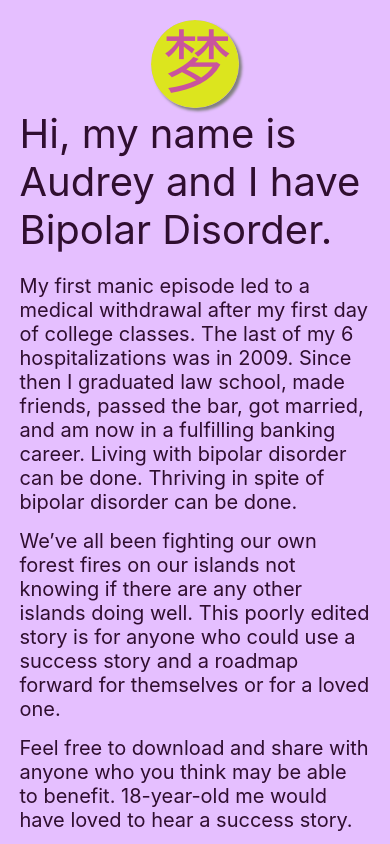
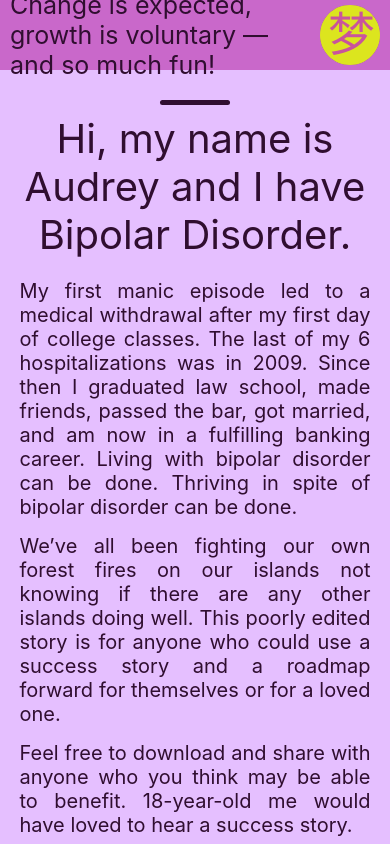
Before and after one commit to lkmarcum/Audrey-Marcum-v2, a React (Create React App) app in the folder audrey-marcum/: page / in a window 390 px wide. Shown: the top 844 px of the page. Built offline with nearby package versions, Linux system fonts and the light colour scheme.

Commit message:
added components for updated mobile styling

```diff
--- a/audrey-marcum/src/App.css
+++ b/audrey-marcum/src/App.css
@@ -1,3 +1,9 @@
 .App {
   display: flex;
 }
+
+@media (max-width: 500px) {
+  .App {
+    flex-direction: column;
+  }
+}
--- a/audrey-marcum/src/App.js
+++ b/audrey-marcum/src/App.js
@@ -3,10 +3,12 @@ import logo from "./logo.svg";
 import "./App.css";
 import Sidebar from "./components/Sidebar";
 import Homepage from "./components/Homepage";
+import Header from "./components/Header";
 
 function App() {
   return (
     <div className="App">
+      <Header />
       <Sidebar />
       <Homepage />
     </div>
--- /dev/null
+++ b/audrey-marcum/src/components/Header.js
@@ -0,0 +1,14 @@
+import React from "react";
+import "../styles/header.scss";
+import logo from "../logo2.svg";
+
+const Header = (props) => {
+  return (
+    <header>
+      <h1>Change is expected, growth is voluntary — and so much fun!</h1>
+      <img src={logo} />
+    </header>
+  );
+};
+
+export default Header;
--- a/audrey-marcum/src/components/Homepage.js
+++ b/audrey-marcum/src/components/Homepage.js
@@ -7,6 +7,7 @@ const Homepage = (props) => {
   return (
     <div className="homepage">
       <img src={logo} />
+      <div className="dash" />
       <h1>Hi, my name is Audrey and I have Bipolar Disorder.</h1>
       <p>
         My first manic episode led to a medical withdrawal after my first day of
--- /dev/null
+++ b/audrey-marcum/src/styles/header.scss
@@ -0,0 +1,30 @@
+header {
+  display: none;
+
+  @media (max-width: 500px) {
+    display: block;
+    height: 70px;
+    width: 100%;
+    display: flex;
+    justify-content: space-between;
+    align-items: center;
+    color: rgb(48, 14, 48);
+    background: #c968ca;
+    margin-bottom: 10px;
+  }
+
+  h1 {
+    @media (max-width: 500px) {
+      font-size: 2.5rem;
+      margin-left: 10px;
+    }
+  }
+
+  img {
+    @media (max-width: 500px) {
+      width: 60px;
+      margin-right: 10px;
+      margin-left: 10px;
+    }
+  }
+}
--- a/audrey-marcum/src/styles/homepage.scss
+++ b/audrey-marcum/src/styles/homepage.scss
@@ -16,20 +16,44 @@
     margin-top: 40px;
 
     @media (max-width: 500px) {
-      width: 25%;
-      margin-left: 37.5%;
+      // width: 25%;
+      // margin-left: 37.5%;
+      // margin-top: 20px;
+      display: none;
+    }
+  }
+
+  .dash {
+    display: none;
+
+    @media (max-width: 500px) {
+      display: block;
+      background: rgb(48, 14, 48);
+      height: 5px;
+      width: 20%;
+      margin-left: 40%;
       margin-top: 20px;
+      margin-bottom: 10px;
+      border-radius: 5px;
     }
   }
 
   h1 {
     font-size: 4rem;
     margin-bottom: 20px;
+
+    @media (max-width: 500px) {
+      text-align: center;
+    }
   }
 
   p {
     font-size: 2rem;
     margin-bottom: 15px;
+
+    @media (max-width: 500px) {
+      text-align: justify;
+    }
   }
 
   .signoff {
```
Also changed, not shown: 1 other file (tests, documents, lock files or other folders).
